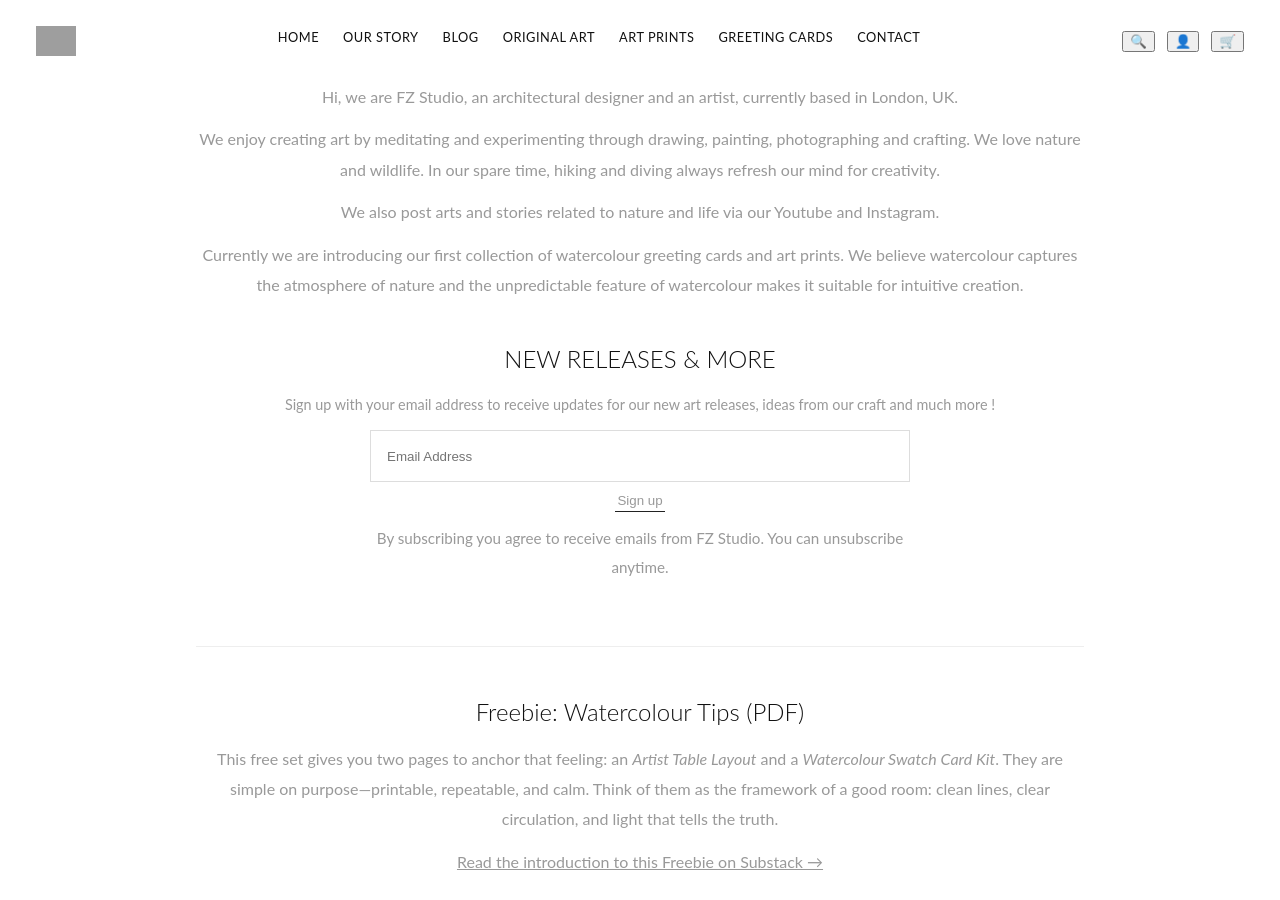
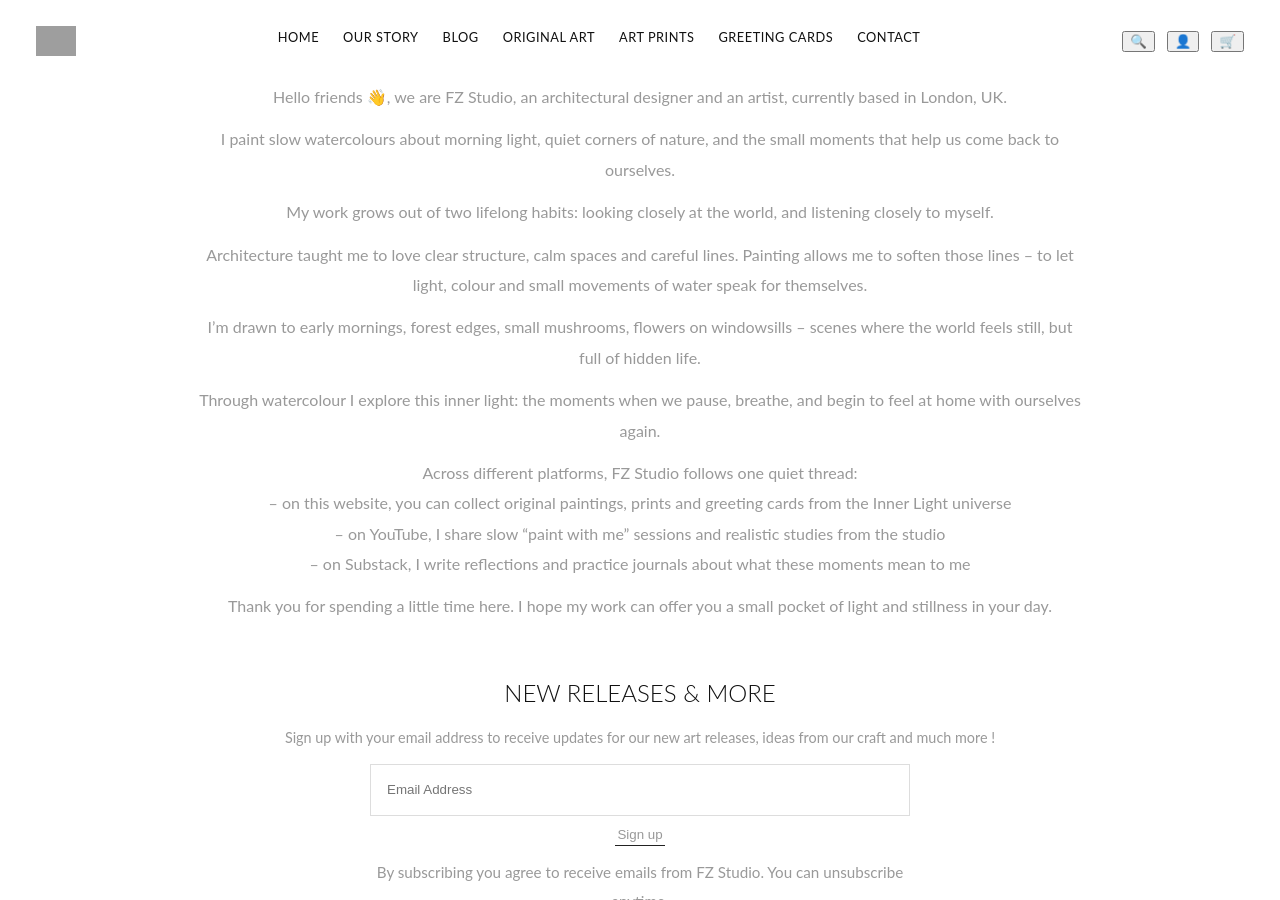
Before and after one commit to Leondecoding/Leondecoding.github.io, a Jekyll site: the page built from our-story.html, in a window 1280 px wide and 900 px high. Built offline with Jekyll 4.4.1, drawn with Linux system fonts in a browser that asks for light colours; grey boxes are pictures that could not be loaded.

Commit message:
Update our-story.html

```diff
--- a/our-story.html
+++ b/our-story.html
@@ -29,15 +29,28 @@
 
   <!-- 0) Intro（居中） -->
   <section id="about-intro" class="center" style="padding:8px 0 12px;">
-    <p>Hi, we are FZ Studio, an architectural designer and an artist, currently based in London, UK.</p>
-    <p>We enjoy creating art by meditating and experimenting through drawing, painting, photographing and crafting.
-       We love nature and wildlife. In our spare time, hiking and diving always refresh our mind for creativity.</p>
-    <p>We also post arts and stories related to nature and life via our
-       <a href="#">Youtube</a> and <a href="#">Instagram</a>.</p>
-    <p style="margin-bottom:0;">Currently we are introducing our first collection of watercolour greeting cards and art prints.
-       We believe watercolour captures the atmosphere of nature and the unpredictable feature of watercolour
-       makes it suitable for intuitive creation.</p>
-  </section>
+  <p>Hello friends 👋, we are FZ Studio, an architectural designer and an artist, currently based in London, UK.</p>
+
+  <p>I paint slow watercolours about morning light, quiet corners of nature, and the small moments that help us come back to ourselves.</p>
+
+  <p>My work grows out of two lifelong habits: looking closely at the world, and listening closely to myself.</p>
+
+  <p>Architecture taught me to love clear structure, calm spaces and careful lines. Painting allows me to soften those lines – to let light, colour and small movements of water speak for themselves.</p>
+
+  <p>I’m drawn to early mornings, forest edges, small mushrooms, flowers on windowsills – scenes where the world feels still, but full of hidden life.</p>
+
+  <p>Through watercolour I explore this inner light: the moments when we pause, breathe, and begin to feel at home with ourselves again.</p>
+
+  <p>
+    Across different platforms, FZ Studio follows one quiet thread:<br>
+    – on this website, you can collect original paintings, prints and greeting cards from the Inner Light universe<br>
+    – on YouTube, I share slow “paint with me” sessions and realistic studies from the studio<br>
+    – on Substack, I write reflections and practice journals about what these moments mean to me
+  </p>
+
+  <p>Thank you for spending a little time here. I hope my work can offer you a small pocket of light and stillness in your day.</p>
+</section>
+
 
   <!-- 1) Newsletter（Email 输入 → 下一行“Sign up” 下划线 → 成功/错误提示） -->
   <section id="newsletter" class="center" style="padding:28px 0 24px;">
```
